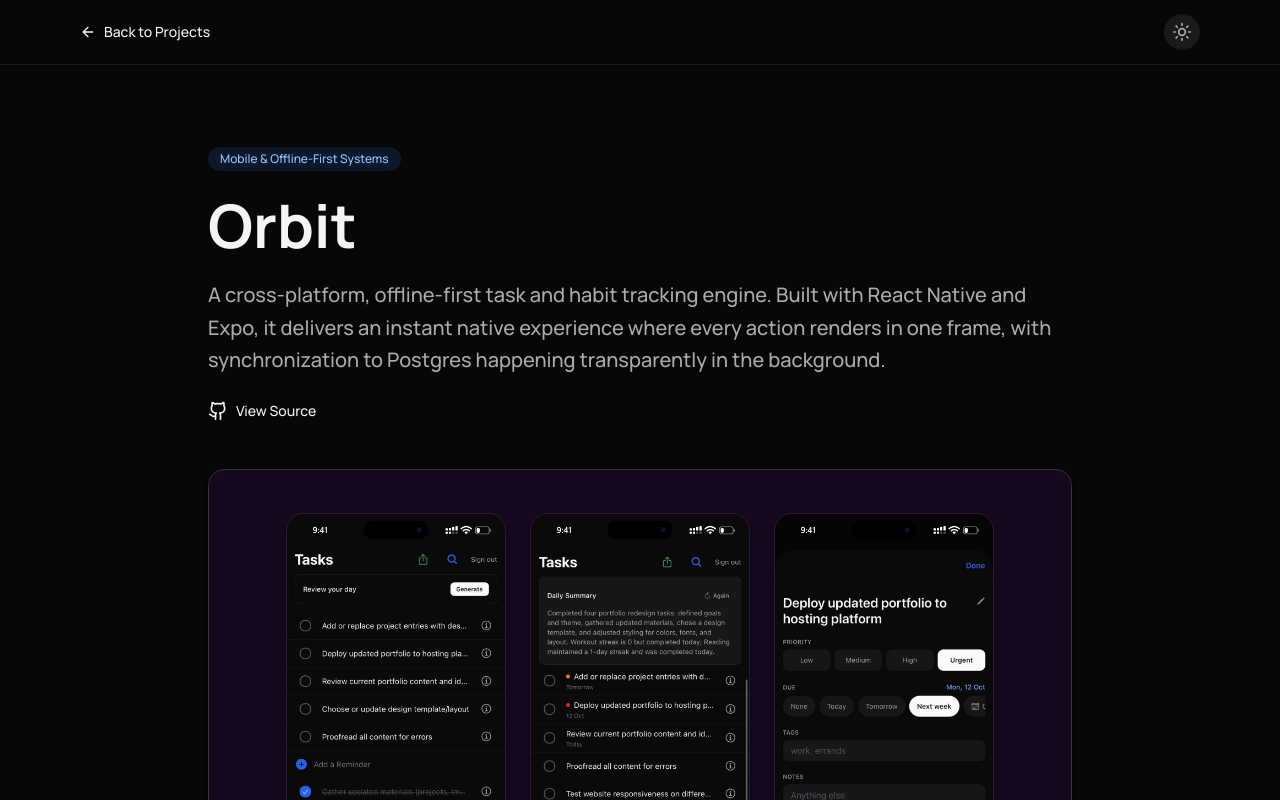
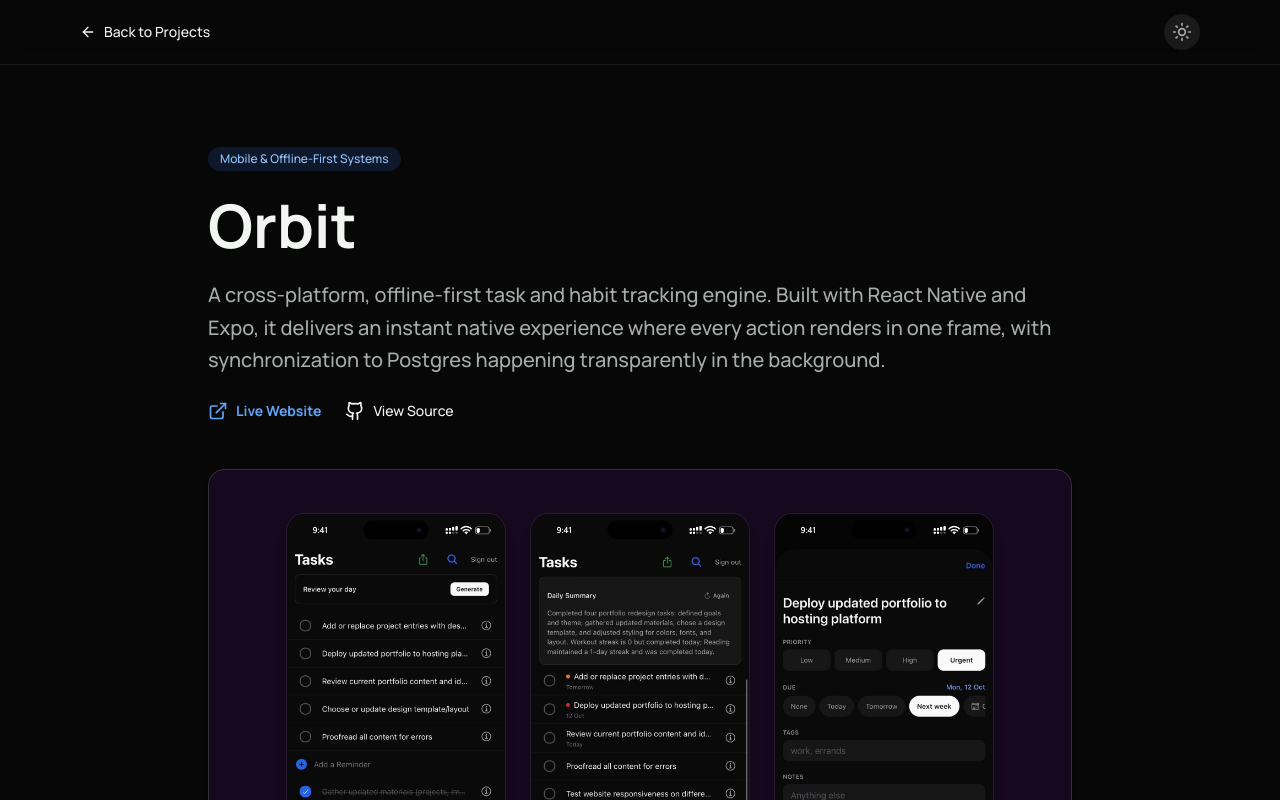
Before and after one commit to NichoHo/portfolio, a Next.js app: page /portfolio/projects/orbit in a window 1280 px wide. Shown: the top 800 px of the page. Built offline with nearby package versions, Linux system fonts and the light colour scheme.

Commit message:
Orbit: add live demo link, unify Insights screenshot background

```diff
--- a/app/projects/orbit/page.tsx
+++ b/app/projects/orbit/page.tsx
@@ -1,7 +1,7 @@
 "use client";
 
 import { motion } from "framer-motion";
-import { ArrowLeft, Github, CheckCircle2 } from "lucide-react";
+import { ArrowLeft, Github, ExternalLink, CheckCircle2 } from "lucide-react";
 import Link from "next/link";
 import { Navbar } from "@/components/Navbar";
 import { ThemeToggle } from "@/components/ThemeToggle";
@@ -52,6 +52,14 @@ export default function OrbitPage() {
             </p>
 
             <div className="flex flex-wrap gap-6">
+                <a
+                    href="https://orbit-kappa-steel.vercel.app/"
+                    target="_blank"
+                    rel="noopener noreferrer"
+                    className="inline-flex items-center gap-2 text-sm font-bold text-blue-600 dark:text-blue-400 hover:text-blue-500 transition-colors"
+                >
+                    <ExternalLink className="w-5 h-5" /> Live Website
+                </a>
                 <a
                     href="https://github.com/NichoHo/Orbit"
                     target="_blank"
--- a/app/projects/page.tsx
+++ b/app/projects/page.tsx
@@ -183,12 +183,12 @@ export default function ProjectsPage() {
                                     View Project <ArrowRight className="w-4 h-4" />
                                 </Link>
                                 <a
-                                    href="https://github.com/NichoHo/Orbit"
+                                    href="https://orbit-kappa-steel.vercel.app/"
                                     target="_blank"
                                     rel="noopener noreferrer"
                                     className="flex items-center gap-1 text-sm font-bold text-[var(--text-primary)] hover:text-[var(--accent)] transition-colors"
                                 >
-                                    Source <ExternalLink className="w-3.5 h-3.5" />
+                                    Live Site <ExternalLink className="w-3.5 h-3.5" />
                                 </a>
                             </div>
                         </div>
```
Also changed, not shown: public/orbit-5.jpg.
